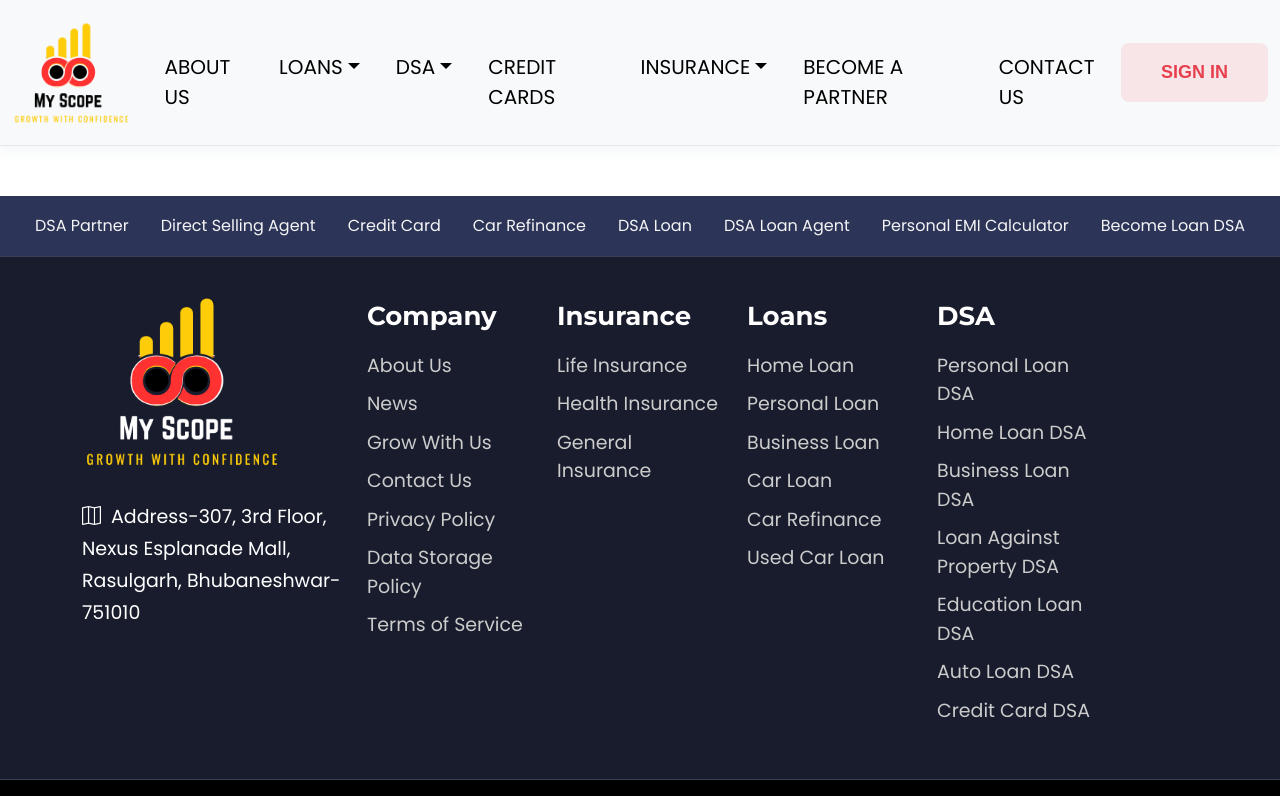
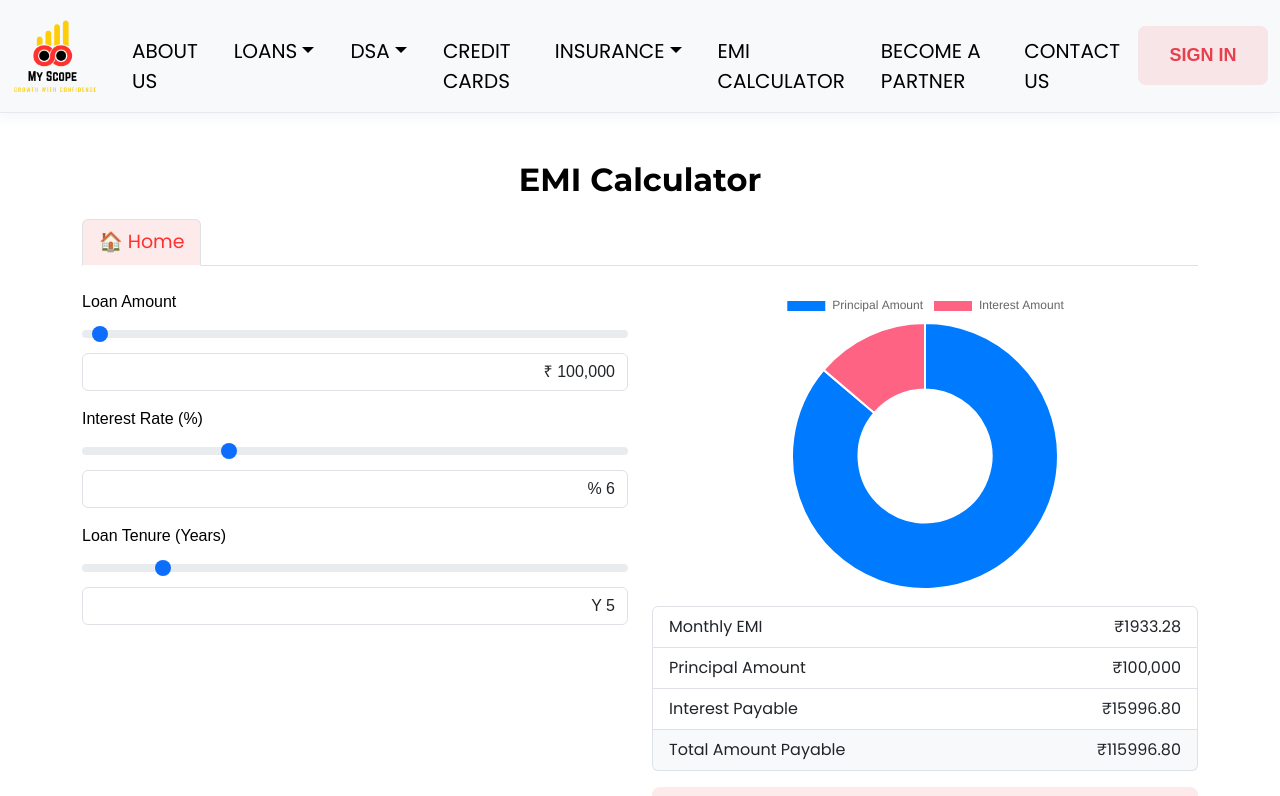
Before and after one commit to rama-git-123/vite_loan, a React app in the folder y/: page /emicalculator in a window 1280 px wide. Shown: the top 796 px of the page. Built offline with nearby package versions, Linux system fonts and the light colour scheme; the HTML template or start-up script is replaced by a standard one.

Commit message:
emi calculator

```diff
--- a/y/package.json
+++ b/y/package.json
@@ -13,8 +13,10 @@
     "@popperjs/core": "^2.11.8",
     "bootstrap": "^5.3.3",
     "bootstrap-icons": "^1.11.3",
+    "chart.js": "^4.4.7",
     "emailjs-com": "^3.2.0",
     "react": "^18.3.1",
+    "react-chartjs-2": "^5.3.0",
     "react-dom": "^18.3.1",
     "react-router-dom": "^7.1.1"
   },
--- a/y/src/App.jsx
+++ b/y/src/App.jsx
@@ -34,6 +34,7 @@
 import CreditCardDSA from "./pages/dsa/creditCardDSA";
 import Features from "./pages/loans/features";
 import Eligibility from "./pages/loans/eligibility";
+import EmiCalculatorPage from "./pages/emicalculator";
 function App() {
   const [count, setCount] = useState(0);
 
@@ -54,6 +55,7 @@
             element={<BeacamePartner mainData={data} />}
           />
           <Route path="/contact-us" element={<ContactUs />} />
+          <Route path="/emicalculator" element={<EmiCalculatorPage />} />
           <Route
             path="loans/personal-loan"
             element={<PesonalLoan mainData={data} />}
--- a/y/src/components/breadcrumb/breadcrumb.jsx
+++ b/y/src/components/breadcrumb/breadcrumb.jsx
@@ -11,7 +11,8 @@
       <div className="banner-container">
         {location.pathname == "/contact-us" ||
         location.pathname == "/loans/features" ||
-        location.pathname == "/loans/eligibility" ? (
+        location.pathname == "/loans/eligibility" ||
+        location.pathname == "/emicalculator" ? (
           <></>
         ) : (
           <InnerPageBanner location={location} />
--- a/y/src/data/data.json
+++ b/y/src/data/data.json
@@ -100,6 +100,10 @@
           ]
       },
       {
+        "name": "EMI Calculator",
+        "link": "/emicalculator"
+      },
+      {
         "name": "Become a Partner",
         "link": "/become-a-partner"
       },
@@ -107,6 +111,7 @@
         "name": "Contact Us",
         "link": "/contact-us"
       }
+
     ],
     "loanItems":[
      {
--- /dev/null
+++ b/y/src/pages/emicalculator.jsx
@@ -0,0 +1,176 @@
+import React, { useState } from "react";
+import "bootstrap/dist/css/bootstrap.min.css";
+import { Chart as ChartJS, ArcElement, Tooltip, Legend } from "chart.js";
+import { Doughnut } from "react-chartjs-2";
+import Breadcrumb from "../components/breadcrumb/breadcrumb";
+
+ChartJS.register(ArcElement, Tooltip, Legend);
+
+const EmiCalculatorPage = () => {
+  const [loanAmount, setLoanAmount] = useState(100000);
+  const [interestRate, setInterestRate] = useState(6);
+  const [loanTenure, setLoanTenure] = useState(5);
+
+  // EMI Calculation Formula
+  const calculateEMI = () => {
+    let P = loanAmount;
+    let R = interestRate / 12 / 100;
+    let N = loanTenure * 12;
+    let EMI = (P * R * Math.pow(1 + R, N)) / (Math.pow(1 + R, N) - 1);
+    return EMI.toFixed(2);
+  };
+
+  const monthlyEMI = calculateEMI();
+  const totalPayable = (monthlyEMI * loanTenure * 12).toFixed(2);
+  const totalInterest = (totalPayable - loanAmount).toFixed(2);
+
+  // Chart Data
+  const chartData = {
+    labels: ["Principal Amount", "Interest Amount"],
+    datasets: [
+      {
+        data: [loanAmount, totalInterest],
+        backgroundColor: ["#007bff", "#ff6384"],
+        hoverBackgroundColor: ["#0056b3", "#ff4569"],
+      },
+    ],
+  };
+
+  return (
+    <>
+      <div className="container ">
+        <Breadcrumb
+          location={location}
+          page={"Emi Calculator"}
+          //subPage={"Personal Loan"}
+        />
+      </div>
+
+      <div className="container mt-5">
+        <h2 className="text-center">EMI Calculator</h2>
+
+        {/* Tabs */}
+        <ul className="nav nav-tabs mb-4">
+          <li className="nav-item">
+            <a className="nav-link active" href="#">
+              🏠 Home
+            </a>
+          </li>
+          {/* <li className="nav-item">
+          <a className="nav-link" href="#">💰 Personal</a>
+        </li>
+        <li className="nav-item">
+          <a className="nav-link" href="#">🏢 Business</a>
+        </li> */}
+        </ul>
+
+        <div className="row">
+          {/* Inputs */}
+          <div className="col-md-6">
+            <div className="mb-3">
+              <label className="form-label">Loan Amount</label>
+              <input
+                type="range"
+                className="form-range"
+                min="10000"
+                max="5000000"
+                value={loanAmount}
+                onChange={(e) => setLoanAmount(Number(e.target.value))}
+              />
+              <input
+                type="text"
+                className="form-control text-end"
+                value={`₹ ${loanAmount.toLocaleString()}`}
+                readOnly
+              />
+            </div>
+
+            <div className="mb-3">
+              <label className="form-label">Interest Rate (%)</label>
+              <input
+                type="range"
+                className="form-range"
+                min="1"
+                max="20"
+                step="0.1"
+                value={interestRate}
+                onChange={(e) => setInterestRate(Number(e.target.value))}
+              />
+              <input
+                type="text"
+                className="form-control text-end"
+                value={`% ${interestRate}`}
+                readOnly
+              />
+            </div>
+
+            <div className="mb-3">
+              <label className="form-label">Loan Tenure (Years)</label>
+              <input
+                type="range"
+                className="form-range"
+                min="1"
+                max="30"
+                value={loanTenure}
+                onChange={(e) => setLoanTenure(Number(e.target.value))}
+              />
+              <input
+                type="text"
+                className="form-control text-end"
+                value={`Y ${loanTenure}`}
+                readOnly
+              />
+            </div>
+          </div>
+
+          {/* Results */}
+          <div className="col-md-6">
+            <div style={{ height: "300px" }}>
+              <Doughnut
+                data={chartData}
+                options={{ maintainAspectRatio: false }}
+              />
+            </div>
+
+            <ul className="list-group mt-3">
+              <li className="list-group-item d-flex justify-content-between">
+                <span>Monthly EMI</span>
+                <strong>₹{monthlyEMI}</strong>
+              </li>
+              <li className="list-group-item d-flex justify-content-between">
+                <span>Principal Amount</span>
+                <strong>₹{loanAmount.toLocaleString()}</strong>
+              </li>
+              <li className="list-group-item d-flex justify-content-between">
+                <span>Interest Payable</span>
+                <strong>₹{totalInterest}</strong>
+              </li>
+              <li className="list-group-item d-flex justify-content-between bg-light">
+                <span>
+                  <strong>Total Amount Payable</strong>
+                </span>
+                <strong>₹{totalPayable}</strong>
+              </li>
+            </ul>
+
+            <button className="btn btn-danger w-100 mt-3">Apply Now</button>
+          </div>
+        </div>
+
+        <div className="mt-5">
+          <h4>What is Loan EMI?</h4>
+          <p>
+            Loan EMI Calculator (Equated Monthly Installment) is the principal,
+            rate, and interest you have to pay monthly to the bank as a
+            consideration for their loan. It includes both your principal amount
+            and interest on it. So, it is always wise that you manage your
+            payment enough systematically so that you can keep a good CIBIL
+            Score and also don’t have to pay late payment or other charges.
+          </p>
+        </div>
+      </div>
+    </>
+  );
+};
+
+export default EmiCalculatorPage;
```
Also changed, not shown: 1 other file (tests, documents, lock files or other folders).
